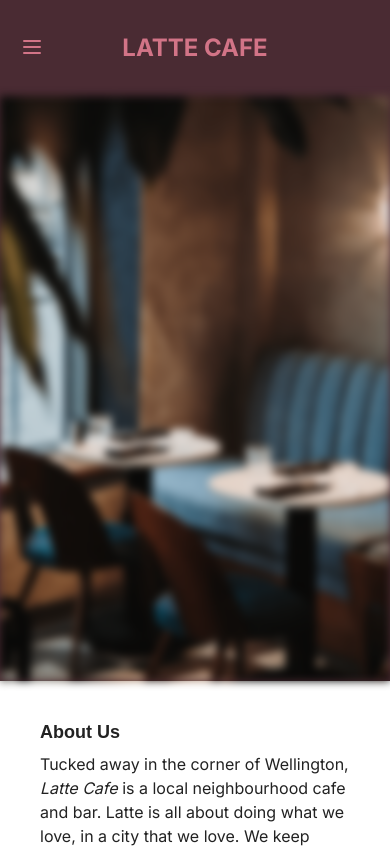
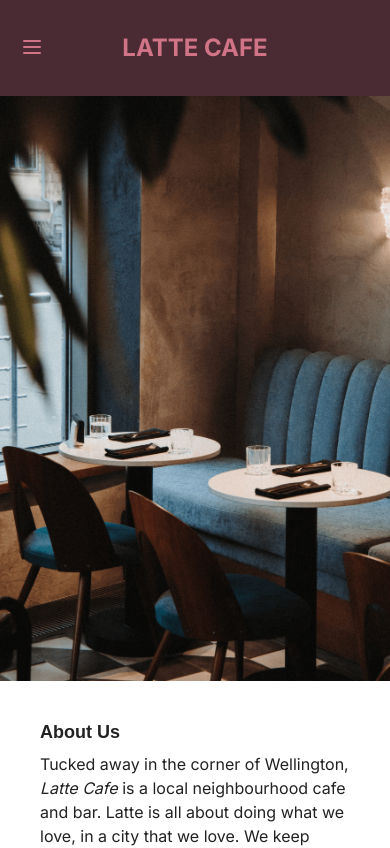
Before and after one commit to imflawlezz/latte-cafe-landing, a Next.js app: page / in a window 390 px wide. Shown: the top 848 px of the page. Built offline with nearby package versions, Linux system fonts and the light colour scheme; a web font is replaced by a local one.

Commit message:
style: remove image blur on small screens

```diff
--- a/src/components/sections/Hero.tsx
+++ b/src/components/sections/Hero.tsx
@@ -10,7 +10,7 @@
                     fill
                     priority
                     sizes="(max-width: 767px) 100vw, (max-width: 1023px) 90vw, 80vw"
-                    className="object-cover object-center blur-xs sm:blur-none"
+                    className="object-cover object-center"
                     quality={90}
                 />
             </div>
```
